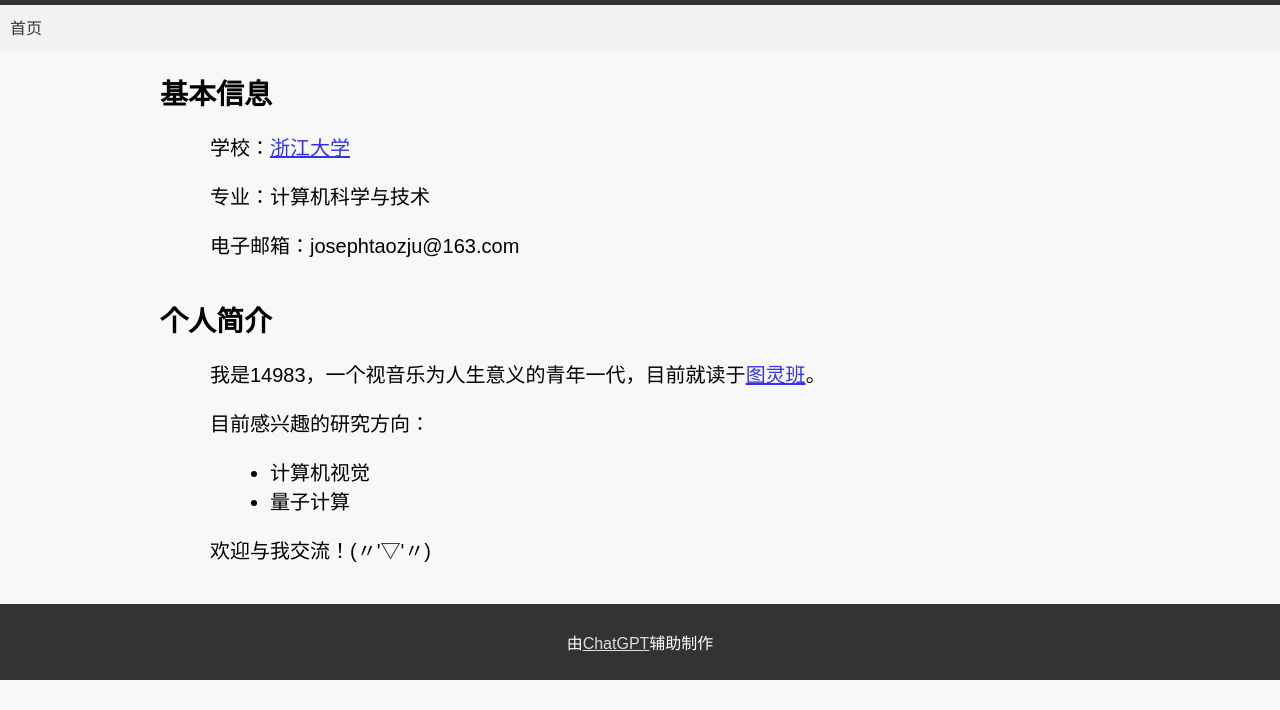
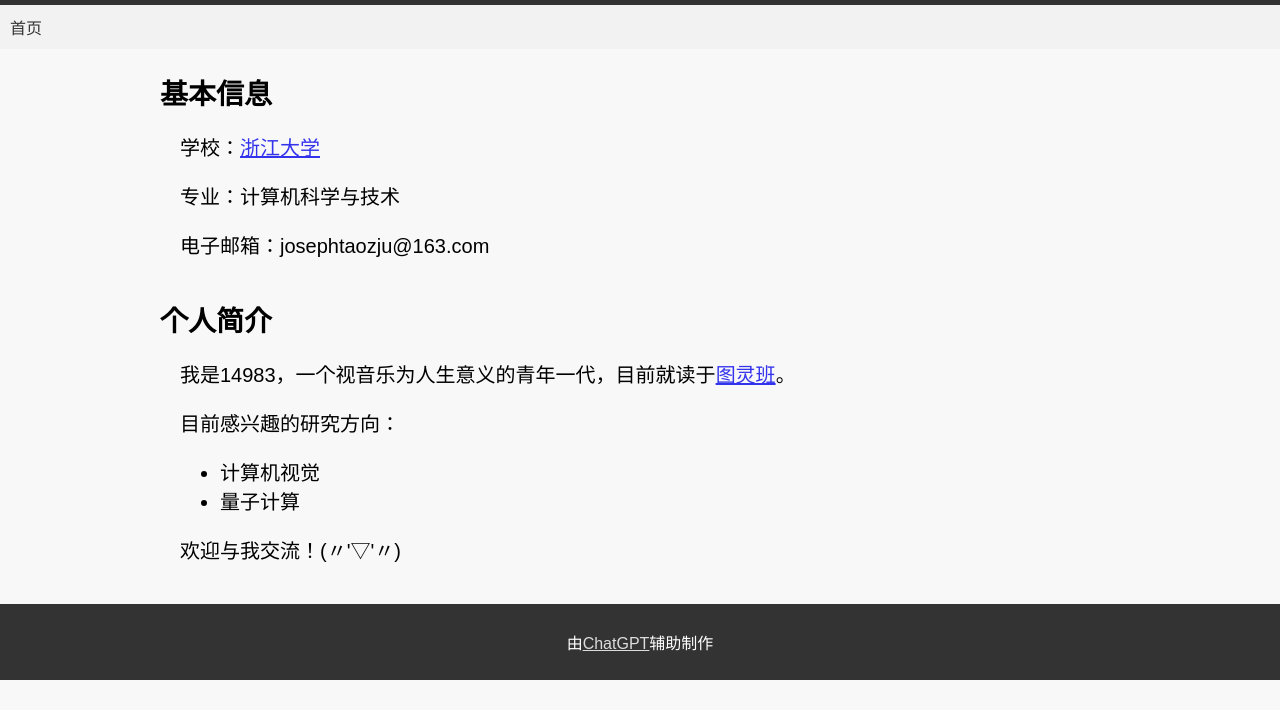
Before and after one commit to 14983/14983.github.io, a plain HTML site: page index.html in a window 1280 px wide. Shown: the part 90-800 px from the top of the page. Drawn offline with Linux system fonts and the light colour scheme.

Commit message:
Update style.css

```diff
--- a/src/style.css
+++ b/src/style.css
@@ -52,12 +52,11 @@ h2 {
 
 main p {
   font-size: 20px;
-  margin-left: 50px;
+  margin-left: 20px;
 }
 
 main li {
   font-size: 20px;
-  margin-left: 50px;
 }
 
 ul {
```
